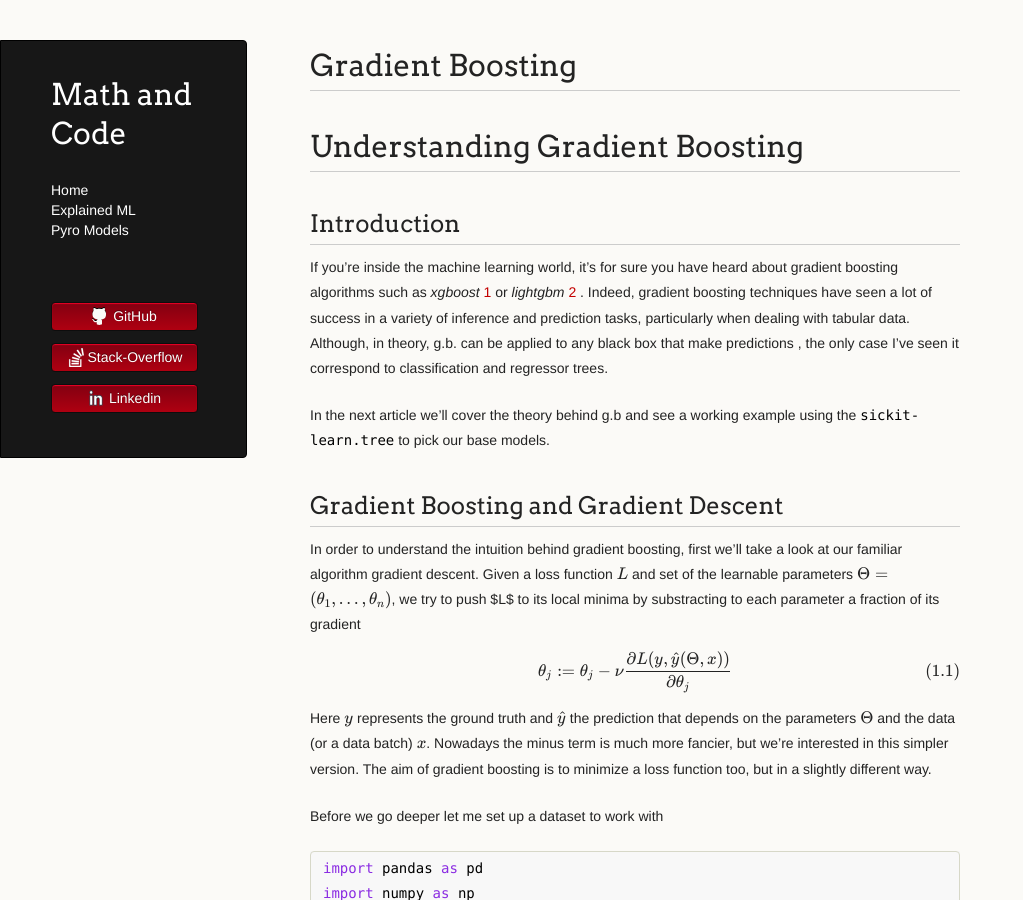
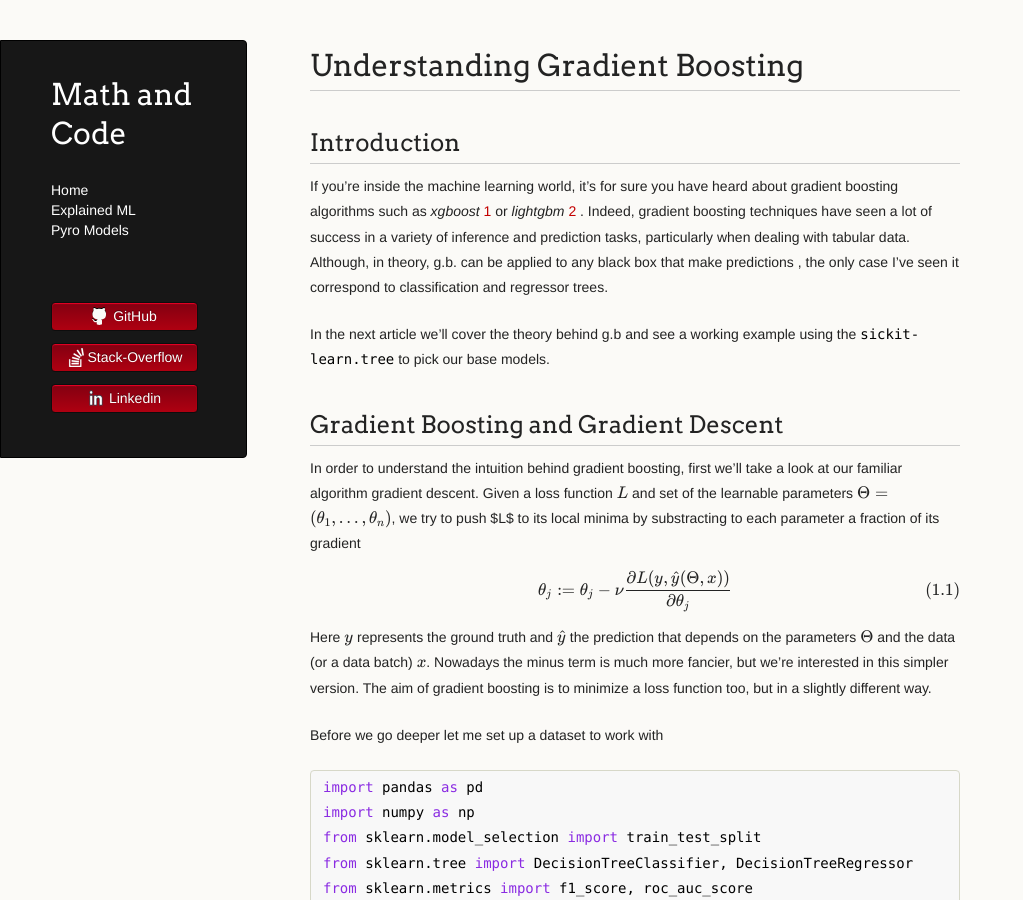
Before and after one commit to LemonPy29/LemonPy29.github.io, a Jekyll site: the page built from explained-ml/gradient-boosting.md, in a window 1280 px wide and 900 px high. Shown: the whole window, without its empty margins (0-1023 px from the left). Built offline with Jekyll 4.4.1, drawn with Linux system fonts in a browser that asks for light colours; nearby versions of some CDN libraries; the repository's description, which GitHub fills in, is left out.

Commit message:
Update gradient-boosting.md

```diff
--- a/explained-ml/gradient-boosting.md
+++ b/explained-ml/gradient-boosting.md
@@ -1,11 +1,9 @@
 ---
 layout: page
-title: Gradient Boosting
+title: Understanding Gradient Boosting
 nav: false
 ---
 <link rel="stylesheet" href="/assets/css/main.css"/>
-
-# Understanding Gradient Boosting
 
 ## Introduction
 
```
